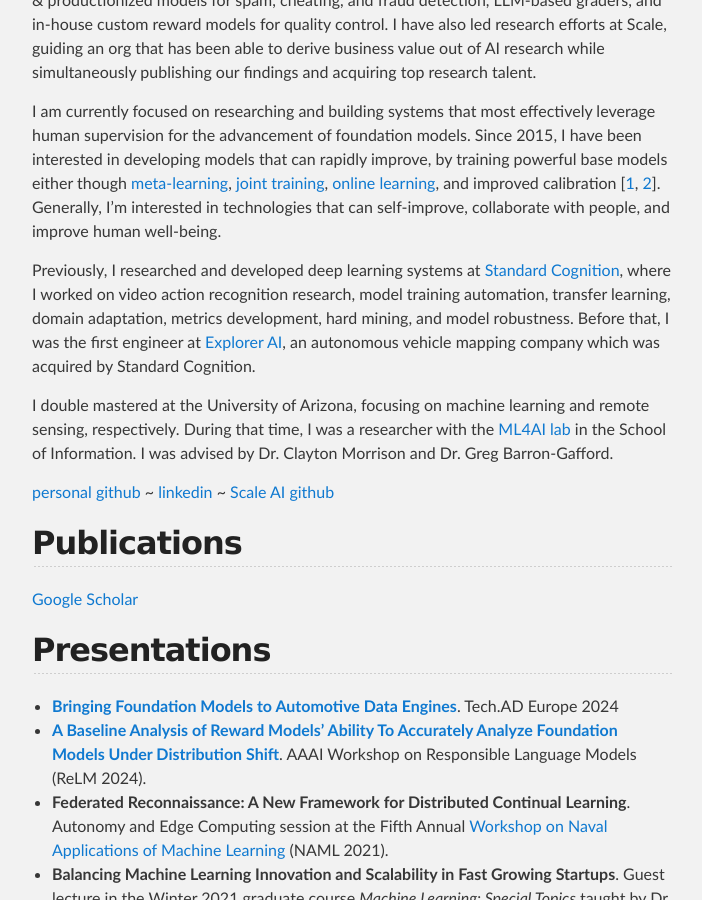
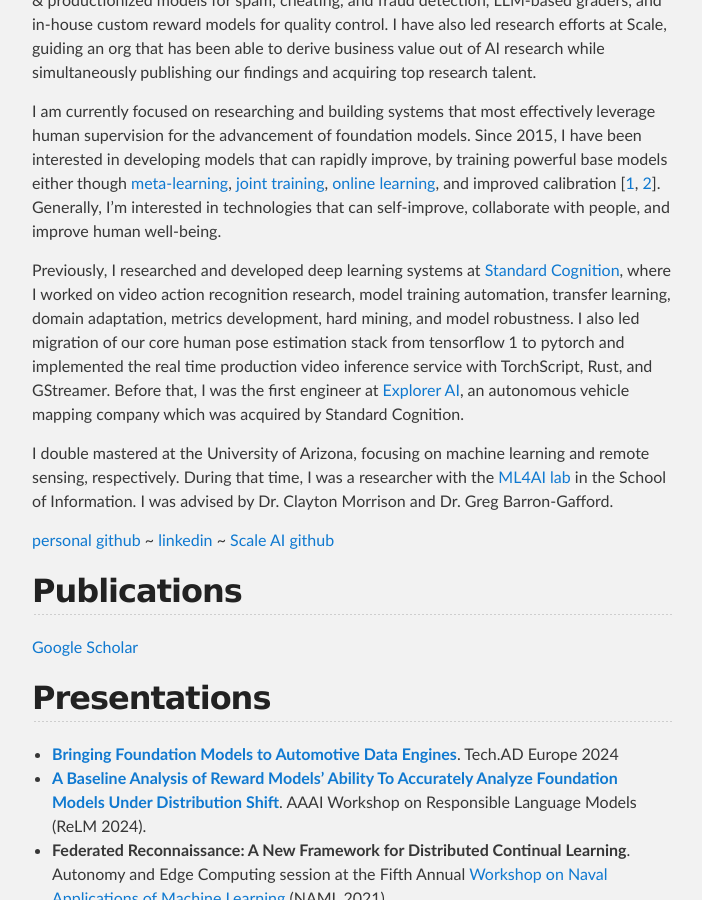
Before and after one commit to SMHendryx/SMHendryx.github.io, a Jekyll site: the page built from index.md, in a window 1280 px wide and 900 px high, scrolled down 404 px. Shown: the whole window, without its empty margins (288-990 px from the left). Built offline with Jekyll 4.4.1, drawn with Linux system fonts in a browser that asks for light colours.

Commit message:
Update index.md

```diff
--- a/index.md
+++ b/index.md
@@ -6,7 +6,7 @@ I currently lead our generative AI and computer vision machine learning teams at
 
 I am currently focused on researching and building systems that most effectively leverage human supervision for the advancement of foundation models. Since 2015, I have been interested in developing models that can rapidly improve, by training powerful base models either though [meta-learning](https://meta-learn.github.io/2020/papers/44_paper.pdf), [joint training](https://scale.com/blog/afm1), [online learning](https://neurips2021workshopfl.github.io/NFFL-2021/papers/2021/Hendryx2021.pdf), and improved calibration [[1](https://arxiv.org/abs/2311.14743), [2](https://arxiv.org/abs/2401.12129)]. Generally, I'm interested in technologies that can self-improve, collaborate with people, and improve human well-being.
 
-Previously, I researched and developed deep learning systems at [Standard Cognition](https://standard.ai/), where I worked on video action recognition research, model training automation, transfer learning, domain adaptation, metrics development, hard mining, and model robustness. Before that, I was the first engineer at [Explorer AI](https://www.crunchbase.com/organization/explorer-ai), an autonomous vehicle mapping company which was acquired by Standard Cognition.
+Previously, I researched and developed deep learning systems at [Standard Cognition](https://standard.ai/), where I worked on video action recognition research, model training automation, transfer learning, domain adaptation, metrics development, hard mining, and model robustness. I also led migration of our core human pose estimation stack from tensorflow 1 to pytorch and implemented the real time production video inference service with TorchScript, Rust, and GStreamer. Before that, I was the first engineer at [Explorer AI](https://www.crunchbase.com/organization/explorer-ai), an autonomous vehicle mapping company which was acquired by Standard Cognition.
 
 I double mastered at the University of Arizona, focusing on machine learning and remote sensing, respectively. During that time, I was a researcher with the [ML4AI lab](https://ml4ai.github.io/) in the School of Information. I was advised by Dr. Clayton Morrison and Dr. Greg Barron-Gafford.
 
```
